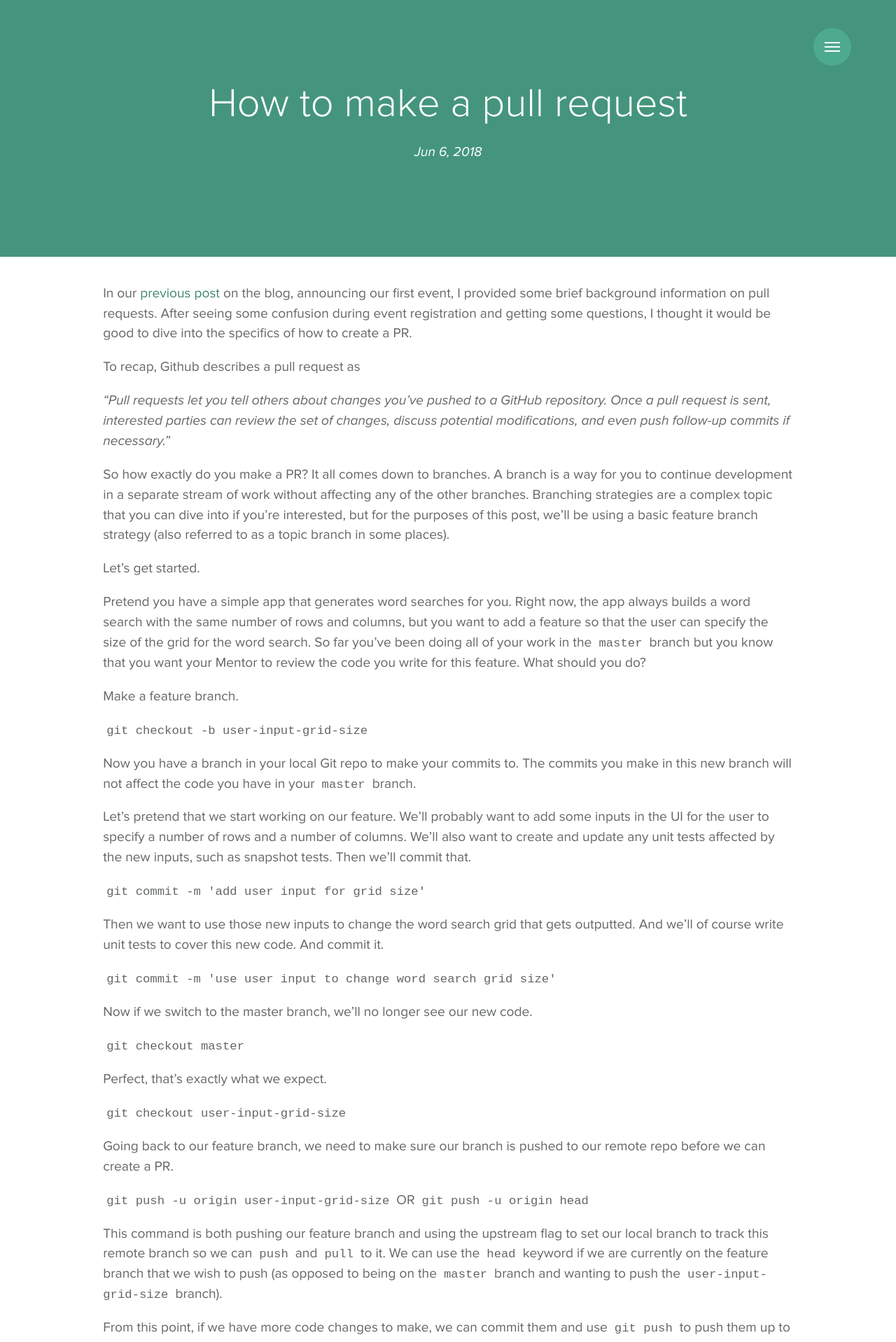
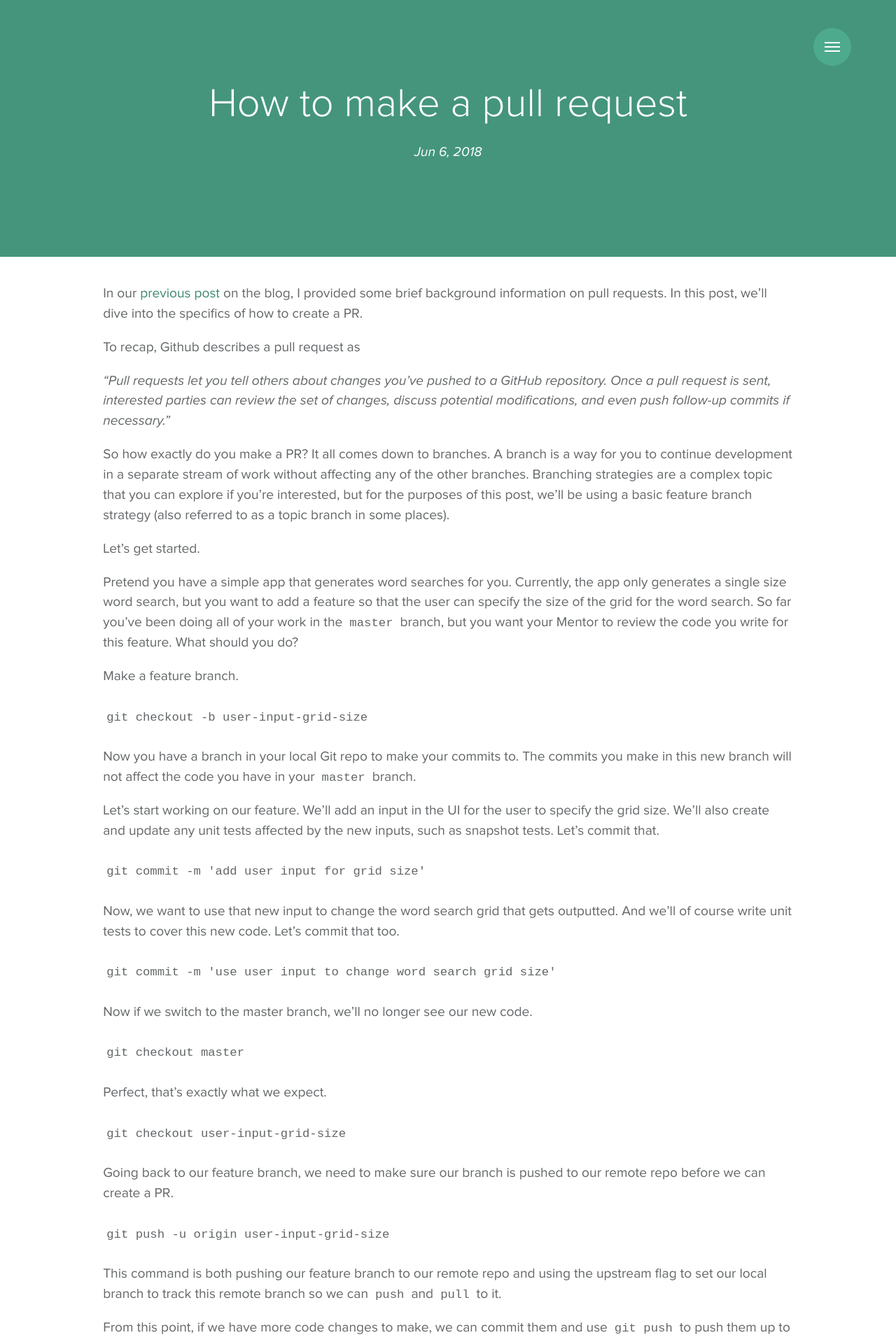
Before and after one commit to mercedesb/dev-together, a Jekyll site: the page built from docs/_posts/2018-06-05-make-a-pull-request.md, in a window 1280 px wide. Shown: the top 1918 px of the page at 70% size. Built offline with Jekyll 4.4.1, drawn with Linux system fonts in a browser that asks for light colours.

Commit message:
Update 2018-06-05-make-a-pull-request.md

```diff
--- a/docs/_posts/2018-06-05-make-a-pull-request.md
+++ b/docs/_posts/2018-06-05-make-a-pull-request.md
@@ -5,60 +5,78 @@
 date:   2018-06-05 21:13:00 -0500
 categories: git
 ---
-In our [previous post]({{ '/first-event' | prepend: site.baseurl }}) on the blog, announcing our first event, I provided some brief background information on pull requests. After seeing some confusion during event registration and getting some questions, I thought it would be good to dive into the specifics of how to create a PR.
+In our [previous post]({{ '/first-event' | prepend: site.baseurl }}) on the blog, I provided some brief background information on pull requests. In this post, we'll dive into the specifics of how to create a PR.
 
 To recap, Github describes a pull request as
 
 _"Pull requests let you tell others about changes you've pushed to a GitHub repository. Once a pull request is sent, interested parties can review the set of changes, discuss potential modifications, and even push follow-up commits if necessary."_
 
-So how exactly do you make a PR? It all comes down to branches. A branch is a way for you to continue development in a separate stream of work without affecting any of the other branches. Branching strategies are a complex topic that you can dive into if you're interested, but for the purposes of this post, we'll be using a basic feature branch strategy (also referred to as a topic branch in some places).
+So how exactly do you make a PR? It all comes down to branches. A branch is a way for you to continue development in a separate stream of work without affecting any of the other branches. Branching strategies are a complex topic that you can explore if you're interested, but for the purposes of this post, we'll be using a basic feature branch strategy (also referred to as a topic branch in some places).
 
 Let's get started.
 
-Pretend you have a simple app that generates word searches for you. Right now, the app always builds a word search with the same number of rows and columns, but you want to add a feature so that the user can specify the size of the grid for the word search. So far you've been doing all of your work in the `master` branch but you know that you want your Mentor to review the code you write for this feature. What should you do?
+Pretend you have a simple app that generates word searches for you. Currently, the app only generates a single size word search, but you want to add a feature so that the user can specify the size of the grid for the word search. So far you've been doing all of your work in the `master` branch, but you want your Mentor to review the code you write for this feature. What should you do?
 
 Make a feature branch.
-
+<br/>
+<br/>
 `git checkout -b user-input-grid-size`
-
+<br/>
+<br/>
 Now you have a branch in your local Git repo to make your commits to. The commits you make in this new branch will not affect the code you have in your `master` branch.
 
-Let's pretend that we start working on our feature. We'll probably want to add some inputs in the UI for the user to specify a number of rows and a number of columns. We'll also want to create and update any unit tests affected by the new inputs, such as snapshot tests. Then we'll commit that.
-
+Let's start working on our feature. We'll add an input in the UI for the user to specify the grid size. We'll also create and update any unit tests affected by the new inputs, such as snapshot tests. Let's commit that.
+<br/>
+<br/>
 `git commit -m 'add user input for grid size'`
-
-Then we want to use those new inputs to change the word search grid that gets outputted. And we'll of course write unit tests to cover this new code. And commit it.
-
+<br/>
+<br/>
+Now, we want to use that new input to change the word search grid that gets outputted. And we'll of course write unit tests to cover this new code. Let's commit that too.
+<br/>
+<br/>
 `git commit -m 'use user input to change word search grid size'`
-
+<br/>
+<br/>
 Now if we switch to the master branch, we'll no longer see our new code.
-
+<br/>
+<br/>
 `git checkout master`
-
+<br/>
+<br/>
 Perfect, that's exactly what we expect.
-
+<br/>
+<br/>
 `git checkout user-input-grid-size`
-
+<br/>
+<br/>
 Going back to our feature branch, we need to make sure our branch is pushed to our remote repo before we can create a PR.
-
-`git push -u origin user-input-grid-size` OR `git push -u origin head`
-
-This command is both pushing our feature branch and using the upstream flag to set our local branch to track this remote branch so we can `push` and `pull` to it. We can use the `head` keyword if we are currently on the feature branch that we wish to push (as opposed to being on the `master` branch and wanting to push the `user-input-grid-size` branch).
+<br/>
+<br/>
+`git push -u origin user-input-grid-size`
+<br/>
+<br/>
+This command is both pushing our feature branch to our remote repo and using the upstream flag to set our local branch to track this remote branch so we can `push` and `pull` to it.
 
 From this point, if we have more code changes to make, we can commit them and use `git push` to push them up to our remote repo.
 
 Now that we've pushed code to our remote repository, we're ready to make a PR for our Mentor to review and give us feedback on our implementation. In the Github UI, click the 'Compare and pull request' button that's visible after you pushed your feature branch.
-
+<br/>
+<br/>
 ![Compare and pull request]({{ '/assets/images/CompareAndPullRequest.png' | prepend: site.baseurl }})
-
+<br/>
+<br/>
 You'll be taken to the 'Open a pull request screen.'
-
+<br/>
+<br/>
 ![Open a pull request]({{'/assets/images/OpenPullRequest.png' | prepend: site.baseurl }})
-
+<br/>
+<br/>
 On this screen, you can see a side by side comparison of your diff from the master branch.
-
+<br/>
+<br/>
 ![Pull request diff]({{'/assets/images/PullRequestDiff.png' | prepend: site.baseurl }})
-
+<br/>
+<br/>
 Be sure to give your PR a descriptive title and use the description to provide context for your Mentor about the feature you are implementing, a summary of the code you wrote, and questions you have. Then click 'Create pull request'.
 
 Your Mentor will now have an easy way to see what new code you have written and be able to provide Github comments on specific lines of code via the UI.
```
